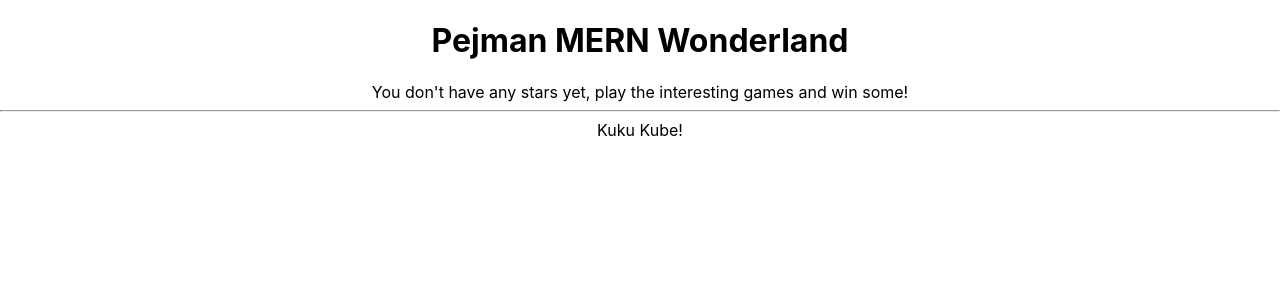
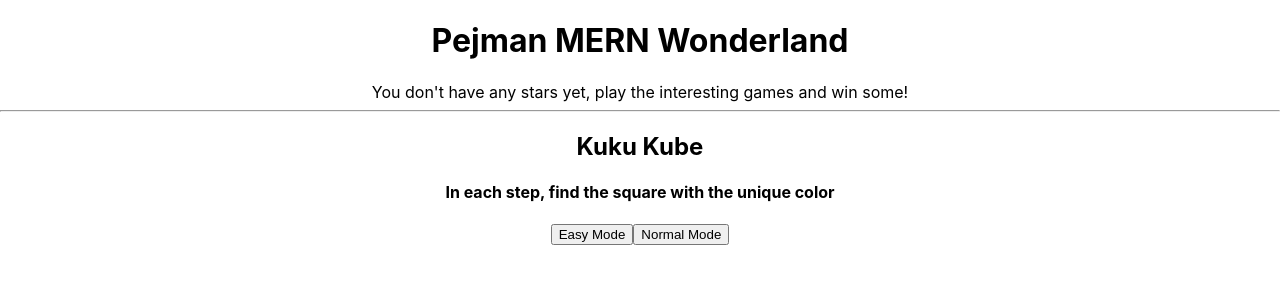
Before and after one commit to PejmanFSD/Pejman-MERN-Wonderland, a React (Create React App) app in the folder client/: page / in a window 1280 px wide. Both pictures are taken after a click on the button "Kuku Kube". Shown: the top 300 px of the page. Built offline with nearby package versions, Linux system fonts and the light colour scheme.

Commit message:
The preparation of starting the game.
The user can choose the "Easy Mode" or "Normal Mode", then start the game.

```diff
--- a/client/src/KukuKube/KukuKube.jsx
+++ b/client/src/KukuKube/KukuKube.jsx
@@ -1,5 +1,51 @@
+import { useState } from "react";
+import ModeExplaination from "../ModeExplaination";
+
 export default function KukuKube() {
-    return (
-        <div>Kuku Kube!</div>
-    )
+  const [easyMode, setEasyMode] = useState(false);
+  const [normalMode, setNormalMode] = useState(false);
+  const [isGameStarted, setIsGameStarted] = useState(false);
+
+  const runEasyMode = () => {
+    setEasyMode(true);
+    setNormalMode(false);
+  };
+  const runNormalMode = () => {
+    setNormalMode(true);
+    setEasyMode(false);
+  };
+  const handleStart = () => {
+    setIsGameStarted(true);
+  };
+  return (
+  <div>
+    <h2>Kuku Kube</h2>
+    <h4>In each step, find the square with the unique color</h4>
+    {!isGameStarted && !easyMode && !normalMode &&
+    <div>
+        <button onClick={runEasyMode}>Easy Mode</button>
+        <button onClick={runNormalMode}>Normal Mode</button>
+    </div>
+    }
+    {!isGameStarted && (easyMode || normalMode) &&
+        <button onClick={handleStart}>Start the Game</button>
+    }
+    {easyMode && !normalMode
+        //   && !isTogglingReset &&
+        //   !isTogglingHomePage &&
+        //   !isTogglingLevel
+          ? (
+            <ModeExplaination message="Easy Mode: You won't get any stars if you win." />
+          ) : (
+            !easyMode && normalMode
+            // && !isTogglingReset &&
+            // !isTogglingHomePage &&
+            // !isTogglingLevel
+            && (
+              <ModeExplaination message="Normal Mode: You will get one star if you win." />
+            )
+          )}
+    {isGameStarted && <div>The game is started</div>}
+  </div>
+  )
 }
```
